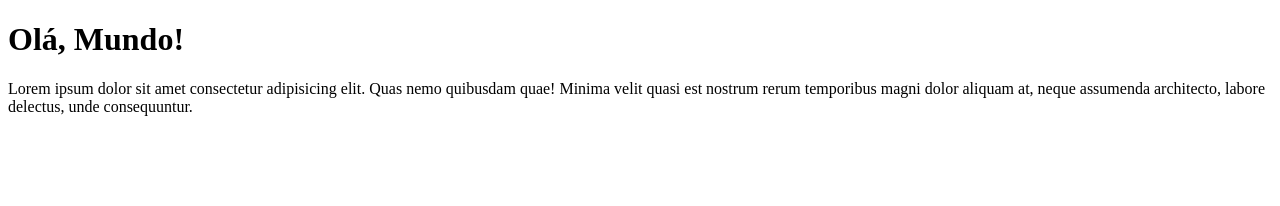
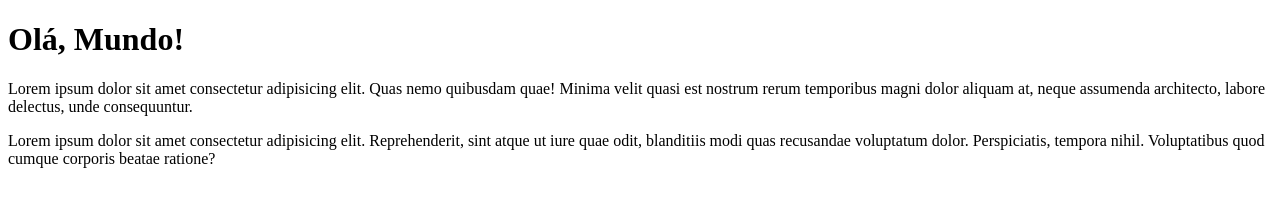
Before and after one commit to Met30ra/Hello-World, a plain HTML site: page Example/index.html in a window 1280 px wide. Drawn offline with Linux system fonts and the light colour scheme.

Commit message:
Adicionei um Parágrafo

```diff
--- a/Example/index.html
+++ b/Example/index.html
@@ -9,5 +9,6 @@
 <body>
     <h1>Olá, Mundo!</h1>
     <p>Lorem ipsum dolor sit amet consectetur adipisicing elit. Quas nemo quibusdam quae! Minima velit quasi est nostrum rerum temporibus magni dolor aliquam at, neque assumenda architecto, labore delectus, unde consequuntur.</p>
+    <p>Lorem ipsum dolor sit amet consectetur adipisicing elit. Reprehenderit, sint atque ut iure quae odit, blanditiis modi quas recusandae voluptatum dolor. Perspiciatis, tempora nihil. Voluptatibus quod cumque corporis beatae ratione?</p>
 </body>
 </html>
```
